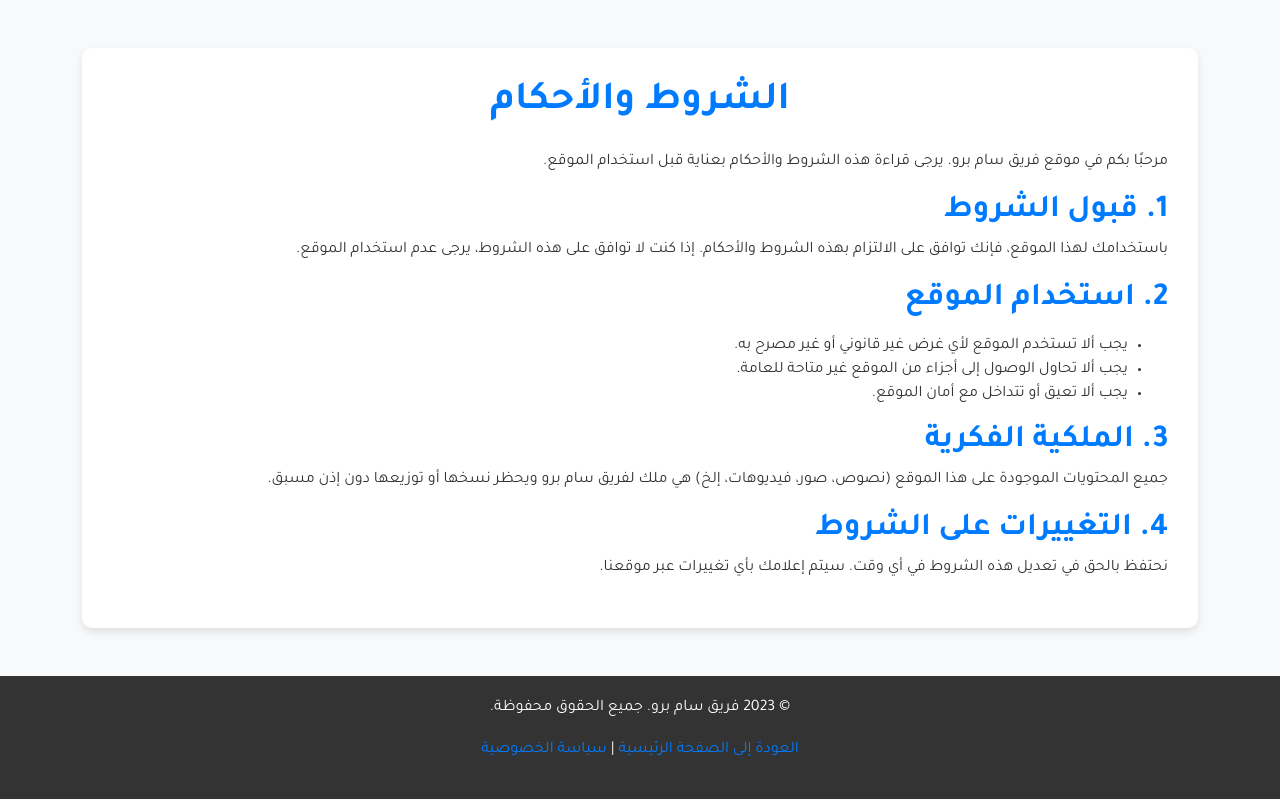
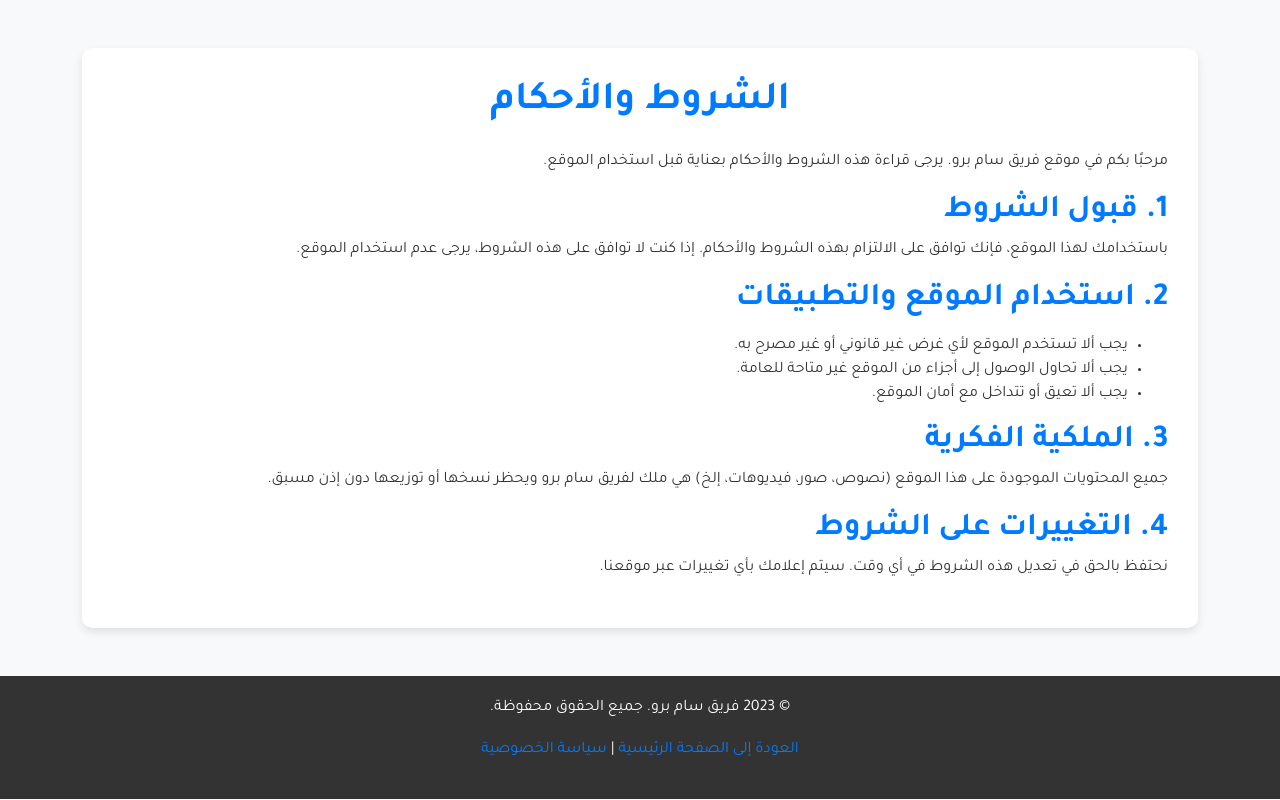
Before and after one commit to aymdev01/samproteam, a plain HTML site: page sh.html in a window 1280 px wide. Drawn offline with nearby package versions, Linux system fonts and the light colour scheme.

Commit message:
sh.html
ة

```diff
--- a/sh.html
+++ b/sh.html
@@ -58,7 +58,7 @@
             <p>
                 باستخدامك لهذا الموقع، فإنك توافق على الالتزام بهذه الشروط والأحكام. إذا كنت لا توافق على هذه الشروط، يرجى عدم استخدام الموقع.
             </p>
-            <h2>2. استخدام الموقع</h2>
+            <h2>2.   استخدام الموقع والتطبيقات</h2>
             <p>
                 <ul>
                     <li>يجب ألا تستخدم الموقع لأي غرض غير قانوني أو غير مصرح به.</li>
```
